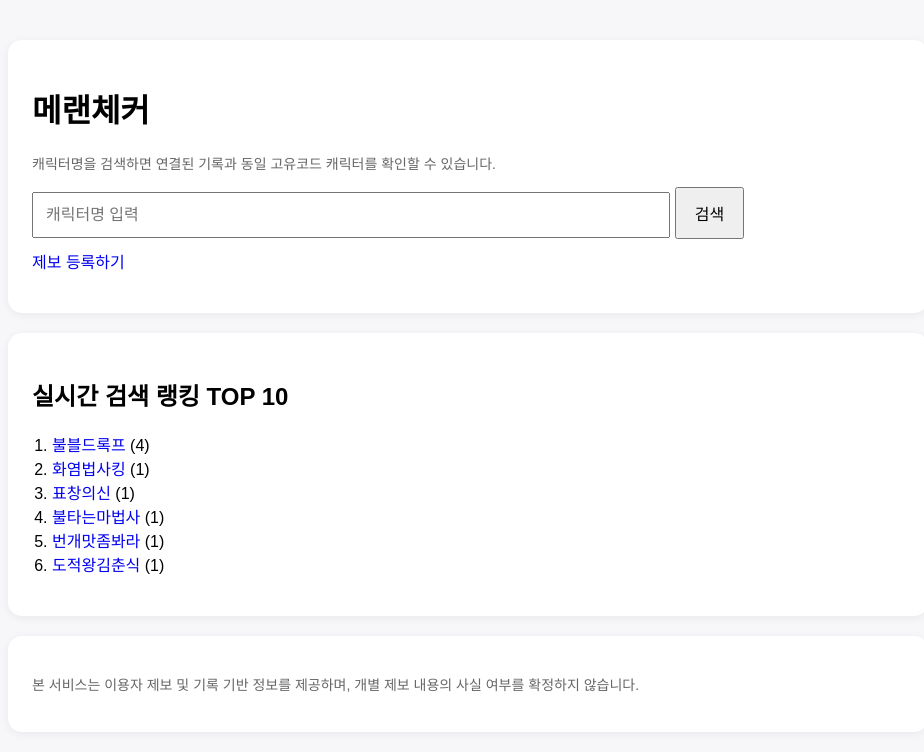
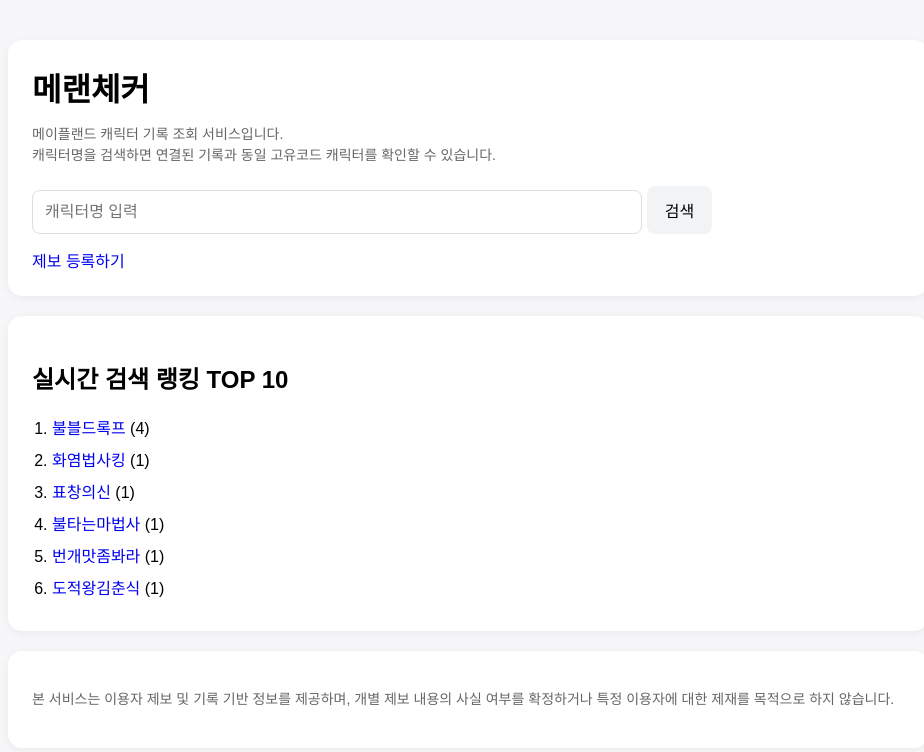
Before and after one commit to hodu1106/mlchecker, a Flask app: page / in a window 1280 px wide. Shown: the top 752 px of the page, without its empty margins (172-1096 px from the left). Run offline with Flask 3, Linux system fonts and the light colour scheme; data comes from the database, SQL or seed files in the repository.

Commit message:
Update index.html

```diff
--- a/templates/index.html
+++ b/templates/index.html
@@ -18,22 +18,47 @@
       margin-bottom: 20px;
       box-shadow: 0 2px 10px rgba(0,0,0,0.06);
     }
+    h1 {
+      margin-top: 0;
+      margin-bottom: 8px;
+    }
+    .sub {
+      color: #666;
+      font-size: 14px;
+      margin-bottom: 20px;
+      line-height: 1.5;
+    }
     input[type=text] {
       width: 70%;
       padding: 12px;
       font-size: 16px;
+      box-sizing: border-box;
+      border: 1px solid #ddd;
+      border-radius: 8px;
+      background: #fff;
     }
     button {
       padding: 12px 18px;
       font-size: 16px;
       cursor: pointer;
+      border: none;
+      border-radius: 8px;
+      background: #f1f3f5;
+    }
+    .action-link {
+      margin-top: 14px;
     }
     ol {
       padding-left: 20px;
+      margin-bottom: 0;
+    }
+    li {
+      margin-bottom: 8px;
     }
     .muted {
       color: #666;
       font-size: 14px;
+      line-height: 1.5;
     }
     a {
       text-decoration: none;
@@ -43,15 +68,19 @@
 <body>
   <div class="box">
     <h1>메랜체커</h1>
-    <p class="muted">캐릭터명을 검색하면 연결된 기록과 동일 고유코드 캐릭터를 확인할 수 있습니다.</p>
+    <p class="sub">
+      메이플랜드 캐릭터 기록 조회 서비스입니다.<br>
+      캐릭터명을 검색하면 연결된 기록과 동일 고유코드 캐릭터를 확인할 수 있습니다.
+    </p>
 
     <form action="/search" method="get">
       <input type="text" name="name" placeholder="캐릭터명 입력">
       <button type="submit">검색</button>
     </form>
-<p style="margin-top: 10px;">
-  <a href="/report">제보 등록하기</a>
-</p>
+
+    <div class="action-link">
+      <a href="/report">제보 등록하기</a>
+    </div>
   </div>
 
   <div class="box">
@@ -72,7 +101,8 @@
 
   <div class="box">
     <p class="muted">
-      본 서비스는 이용자 제보 및 기록 기반 정보를 제공하며, 개별 제보 내용의 사실 여부를 확정하지 않습니다.
+      본 서비스는 이용자 제보 및 기록 기반 정보를 제공하며,
+      개별 제보 내용의 사실 여부를 확정하거나 특정 이용자에 대한 제재를 목적으로 하지 않습니다.
     </p>
   </div>
 </body>
```
